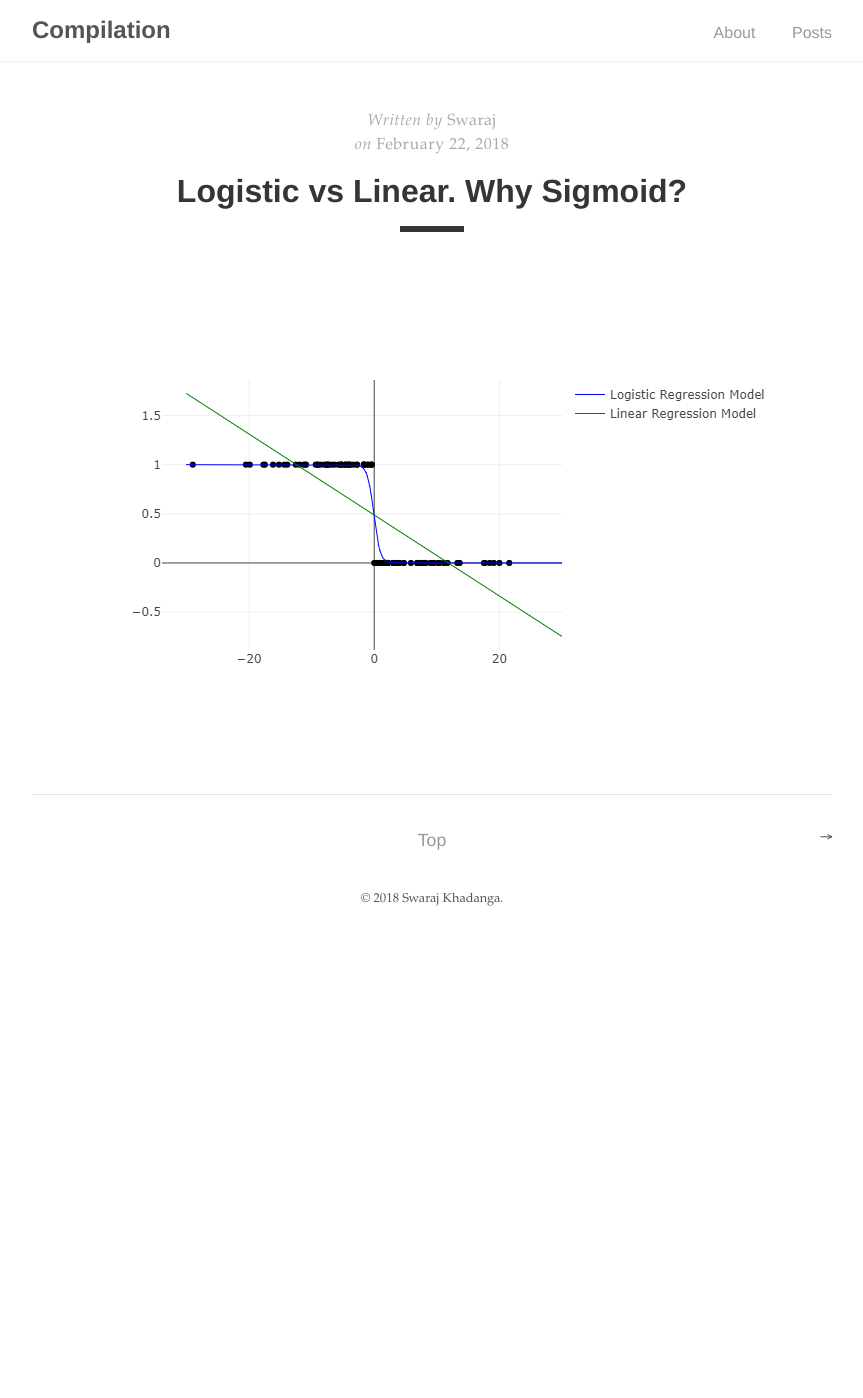
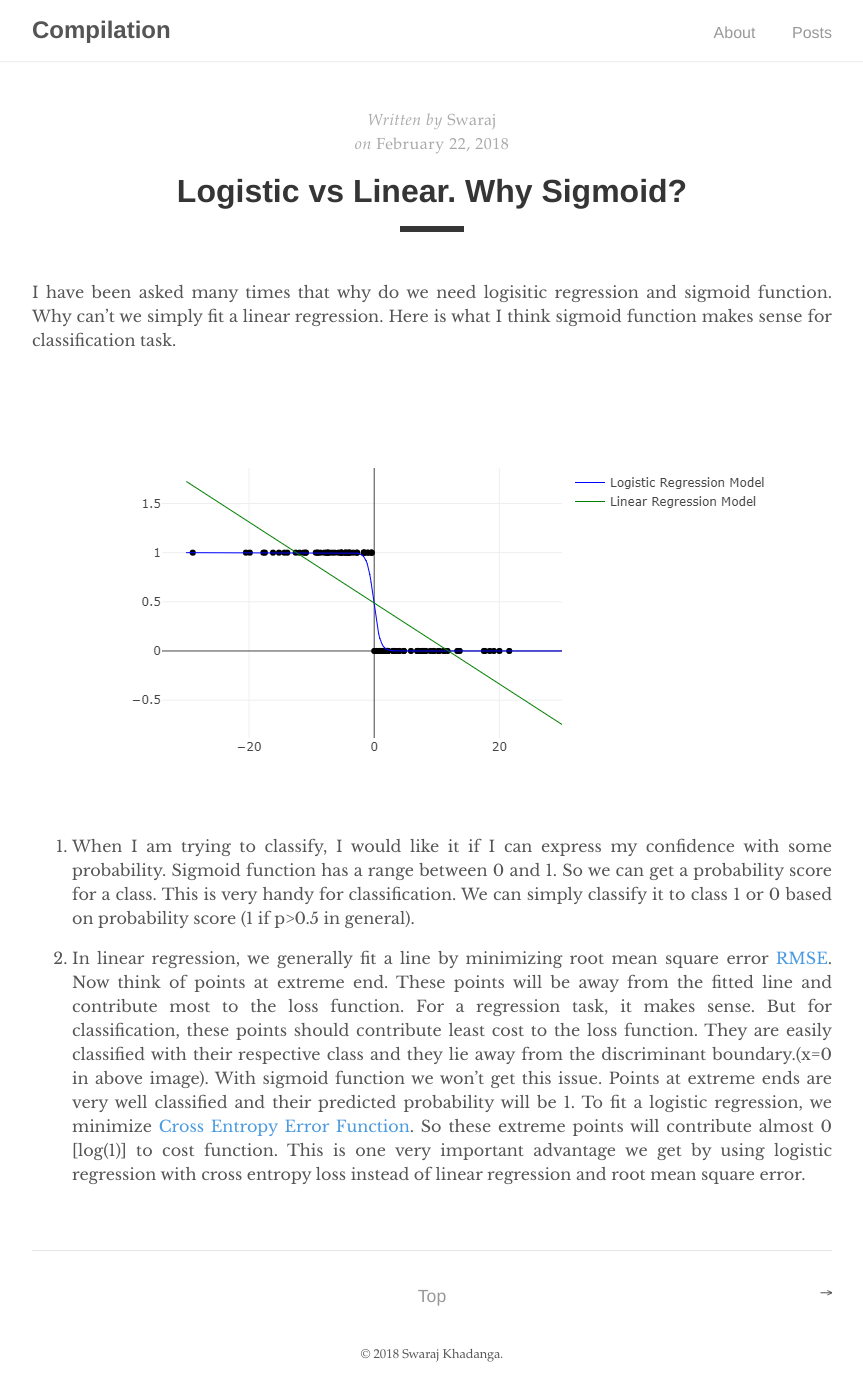
Before and after one commit to Swarajk7/swarajk7.github.io, a Jekyll site: the page built from _posts/2018-02-22-logistic.md, in a window 1280 px wide. Shown: the whole page, without its empty margins (208-1071 px from the left). Built offline with Jekyll 4.4.1, drawn with Linux system fonts in a browser that asks for light colours; before the commit the page ends 942 px from its top, so only the background shows below that.

Commit message:
Logistic regression

```diff
--- a/_posts/2018-02-22-logistic.md
+++ b/_posts/2018-02-22-logistic.md
@@ -4,4 +4,11 @@ title: "Logistic vs Linear. Why Sigmoid?"
 author: "Swaraj"
 ---
 
+I have been asked many times that why do we need logisitic regression and sigmoid function. Why can't we simply fit a linear regression. Here is what I think sigmoid function makes sense for classification task.
+
 ![Logistic](../assets/logistic.png)
+
+1. When I am trying to classify, I would like it if I can express my confidence with some probability. Sigmoid function has a range between 0 and 1. So we can get a probability score for a class. This is very handy for classification. We can simply classify it to class 1 or 0 based on probability score (1 if p>0.5 in general).
+
+2. In linear regression, we generally fit a line by minimizing root mean square error [RMSE](https://en.wikipedia.org/wiki/Root_mean_square).
+Now think of points at extreme end. These points will be away from the fitted line and contribute most to the loss function. For a regression task, it makes sense. But for classification, these points should contribute least cost to the loss function. They are easily classified with their respective class and they lie away from the discriminant boundary.(x=0 in above image). With sigmoid function we won't get this issue. Points at extreme ends are very well classified and their predicted probability will be 1. To fit a logistic regression, we minimize [Cross Entropy Error Function](https://en.wikipedia.org/wiki/Cross_entropy). So these extreme points will contribute almost 0 [log(1)] to cost function. This is one very important advantage we get by using logistic regression with cross entropy loss instead of linear regression and root mean square error.
```
